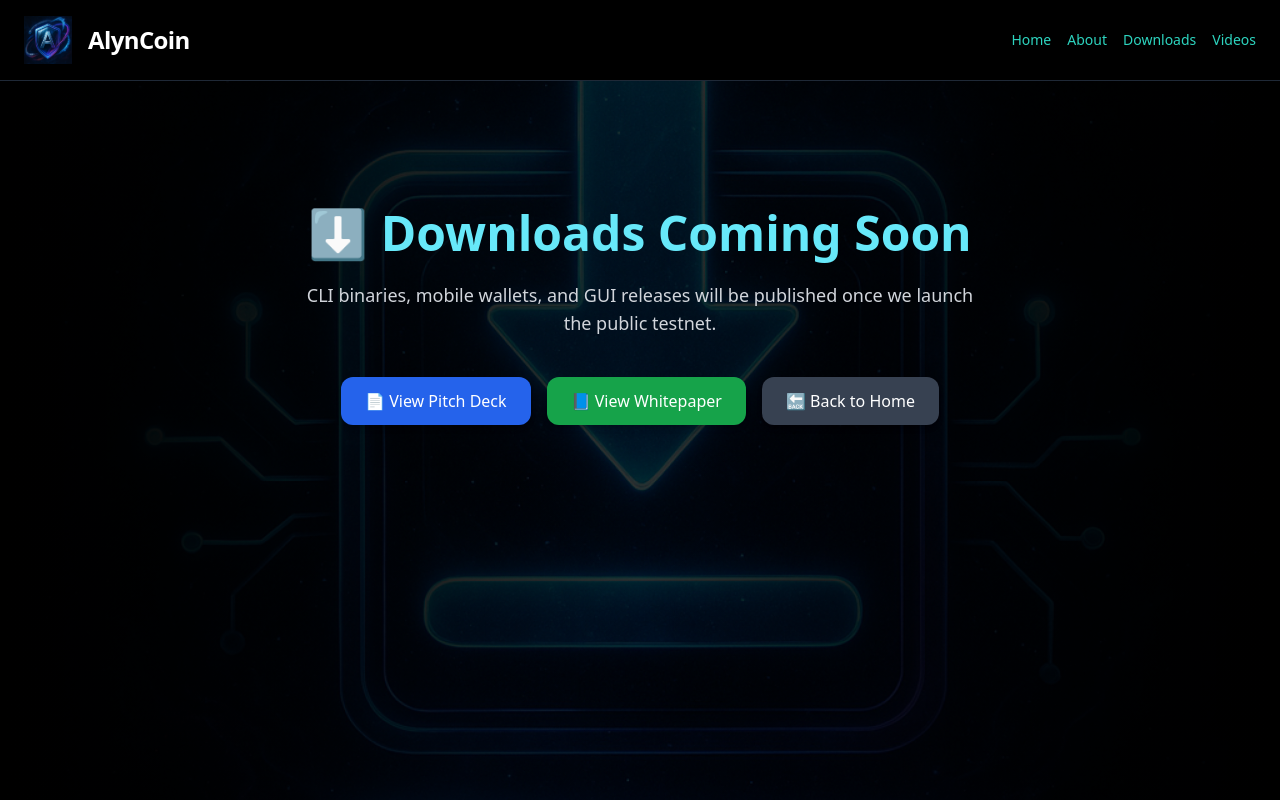
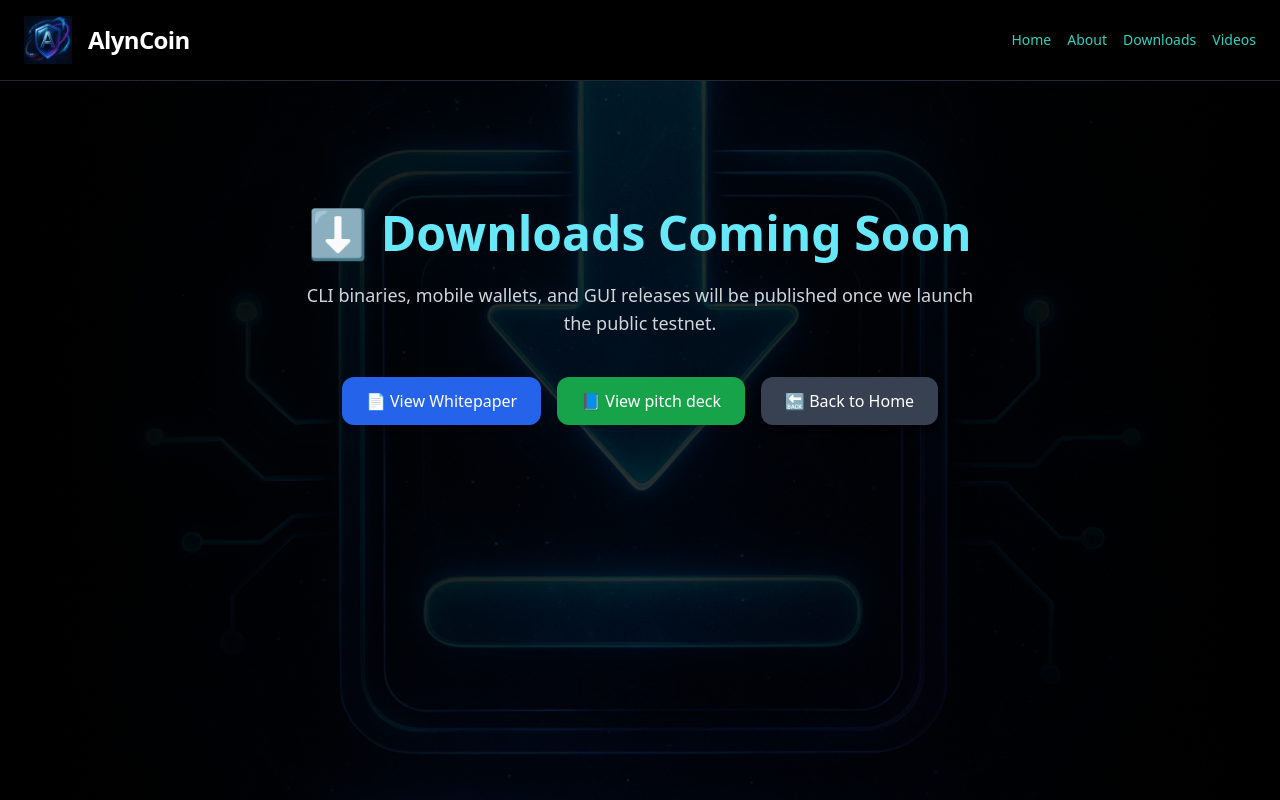
Before and after one commit to ab1567/alyncoin-site2, a Next.js app: page /downloads in a window 1280 px wide. Shown: the top 800 px of the page. Built offline with nearby package versions, Linux system fonts and the light colour scheme.

Commit message:
Update page.tsx

```diff
--- a/app/downloads/page.tsx
+++ b/app/downloads/page.tsx
@@ -28,14 +28,14 @@ export default function DownloadsPage() {
               target="_blank"
               className="bg-blue-600 hover:bg-blue-700 text-white px-6 py-3 rounded-xl shadow-md transition"
             >
-              📄 View Pitch Deck
+              📄 View Whitepaper
             </a>
             <a
               href="/downloads/pitch_deck.pdf"
               target="_blank"
               className="bg-green-600 hover:bg-green-700 text-white px-6 py-3 rounded-xl shadow-md transition"
             >
-              📘 View Whitepaper
+              📘 View pitch deck
             </a>
             <a
               href="/"
```
